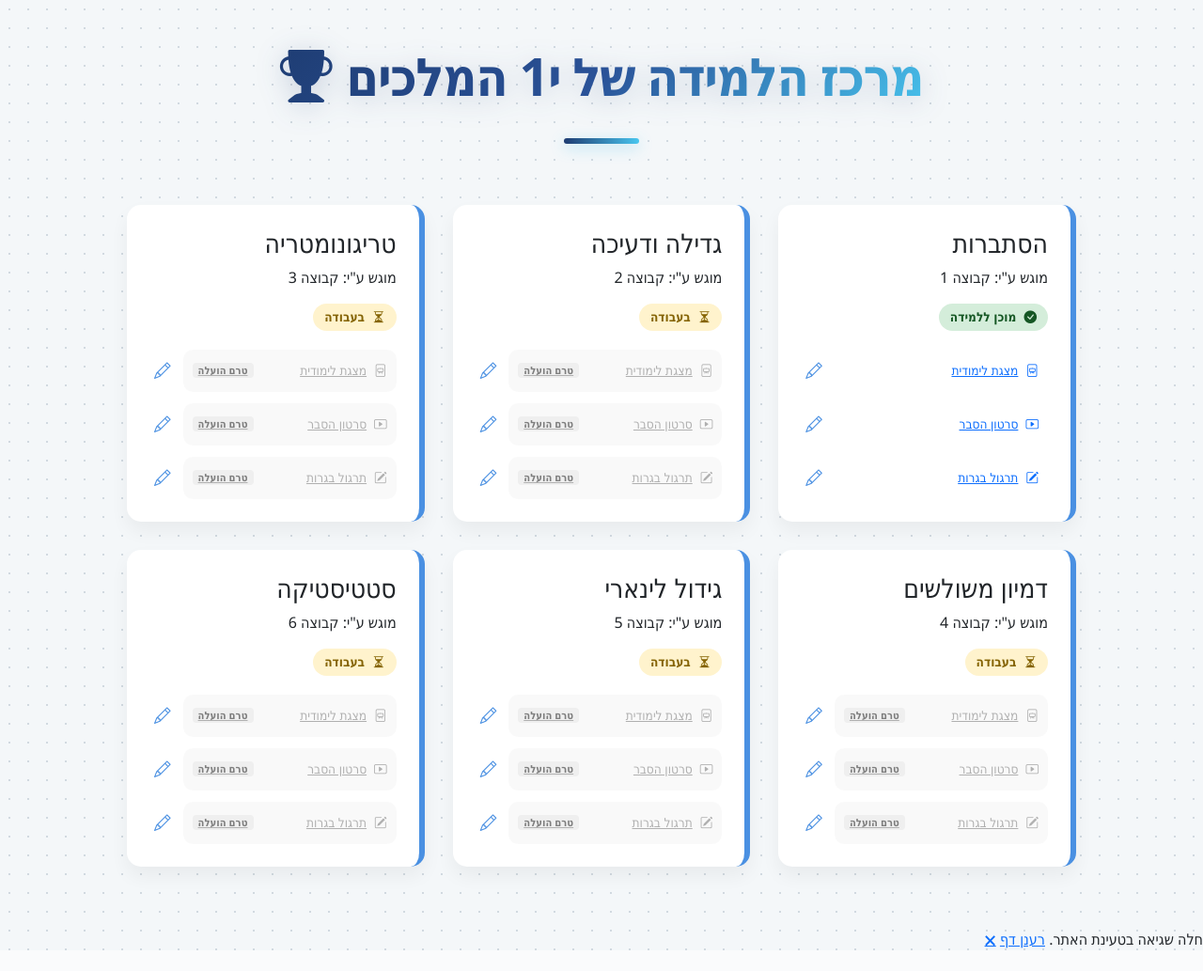
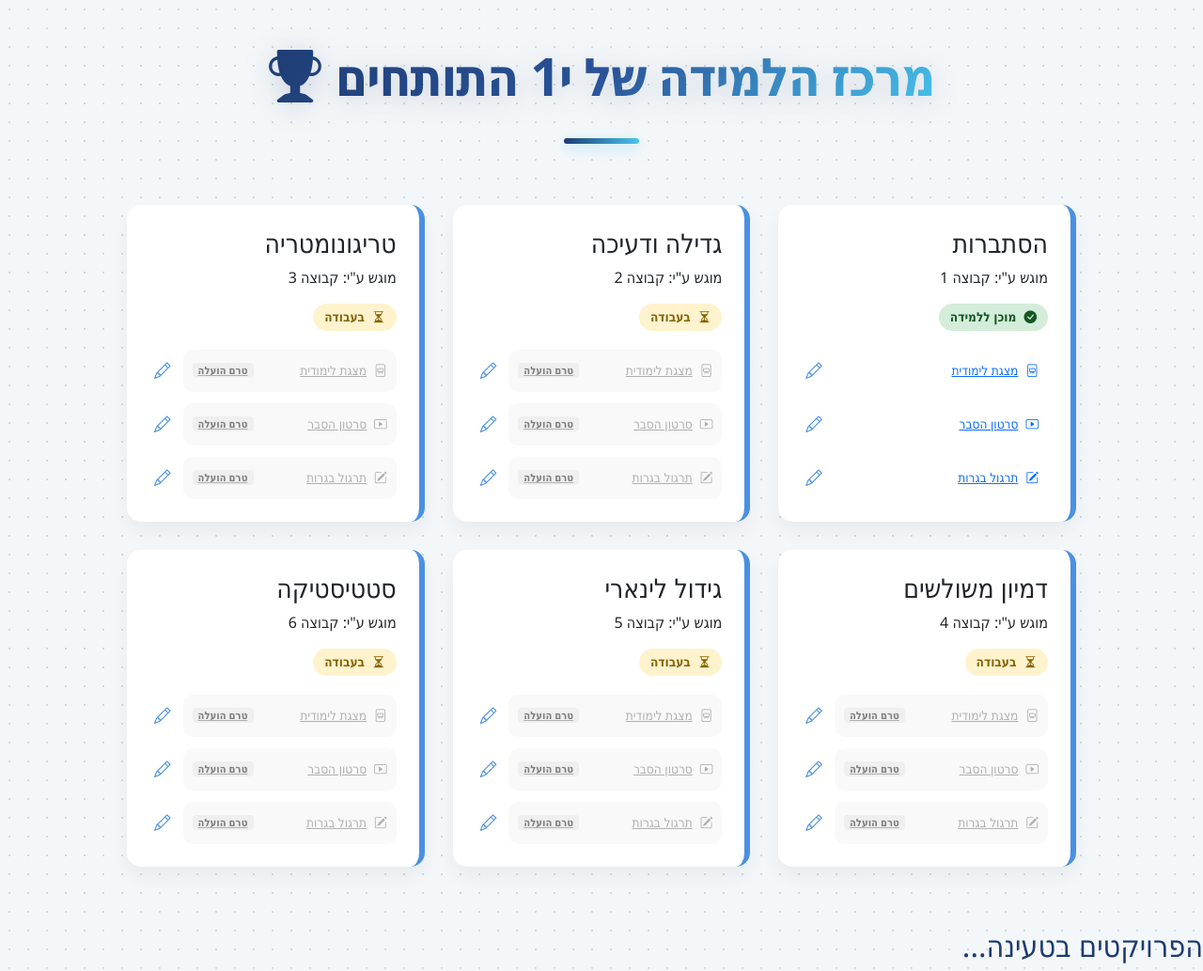
Before and after one commit to AdiEllis/MathProject, an ASP.NET Core app: page / in a window 1280 px wide. Shown: the whole page at 94% size. Before the commit the page ends 1011 px from the top, so only its background shows below. Run offline with ASP.NET Core 8, Linux system fonts and the light colour scheme; style sheets or scripts are compiled from the project's sources.

Commit message:
שינויים קטנים

```diff
--- a/Components/Pages/Home.razor
+++ b/Components/Pages/Home.razor
@@ -1,14 +1,14 @@
 @page "/"
 @using MathProject.Models
 
-<PageTitle>ויקי-בגרות 371</PageTitle>
+<PageTitle>פרויקטים</PageTitle>
 
 
 
 <div class="container">
     <div class="header-section">
         <h1 class="d-inline-flex align-items-center gap-3">
-            מרכז הלמידה של י1 המלכים
+            מרכז הלמידה של י1 התותחים
             <i class="bi bi-trophy-fill"></i>
         </h1>
         <div class="header-accent"></div>
--- a/wwwroot/index.html
+++ b/wwwroot/index.html
@@ -55,14 +55,8 @@
     <div id="app">
         <div class="loading-wrapper">
             <div class="spinner"></div>
-            <h2 style="color: #1e3c72;">מכינים את המרכז של י1...</h2>
+            <h2 style="color: #1e3c72;">הפרויקטים בטעינה...</h2>
         </div>
-    </div>
-
-    <div id="blazor-error-ui">
-        חלה שגיאה בטעינת האתר.
-        <a href="" class="reload">רענן דף</a>
-        <a class="dismiss">🗙</a>
     </div>
 
     <script src="https://cdn.jsdelivr.net/npm/bootstrap@5.3.3/dist/js/bootstrap.bundle.min.js"></script>
```
